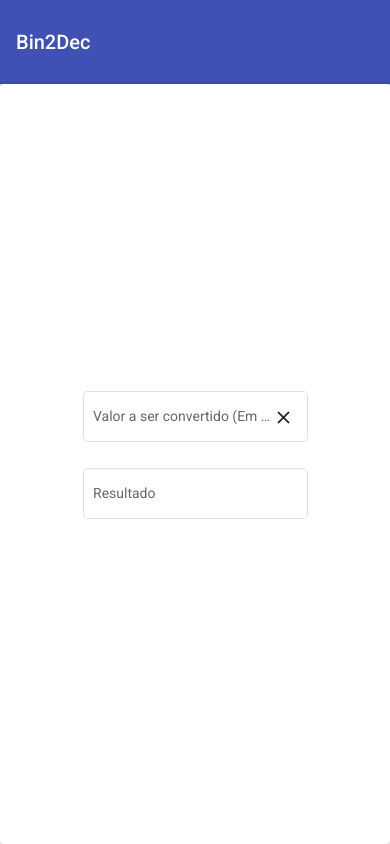
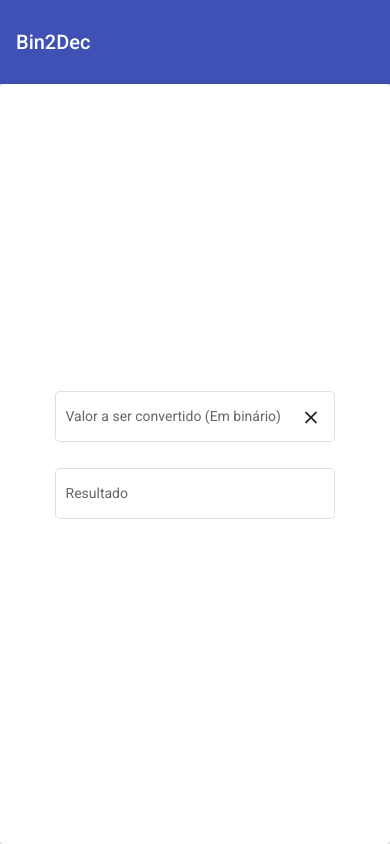
Before and after one commit to gentildpinto/angular-bin2dec, an Angular app: page / in a window 390 px wide. Built offline with nearby package versions, Linux system fonts and the light colour scheme.

Commit message:
make mat-form-field responsive

```diff
--- a/src/app/components/conversor/conversor.component.css
+++ b/src/app/components/conversor/conversor.component.css
@@ -28,4 +28,7 @@ mat-icon {
     .main-card form {
         width: 100%;
     }
+    mat-form-field {
+        width: 20em;
+    }
 }
```
